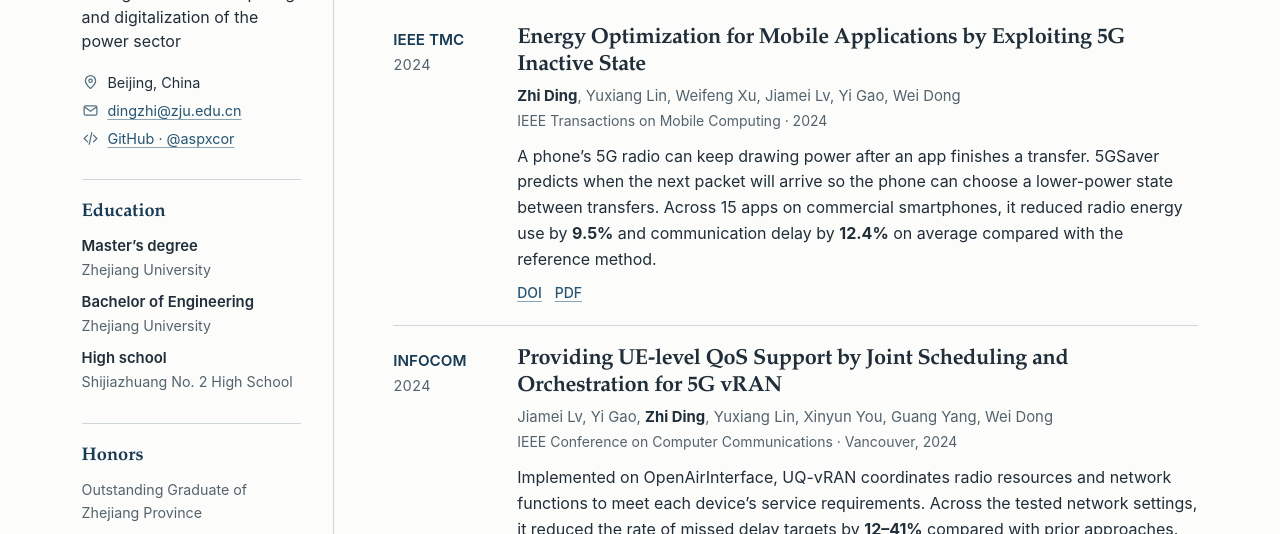
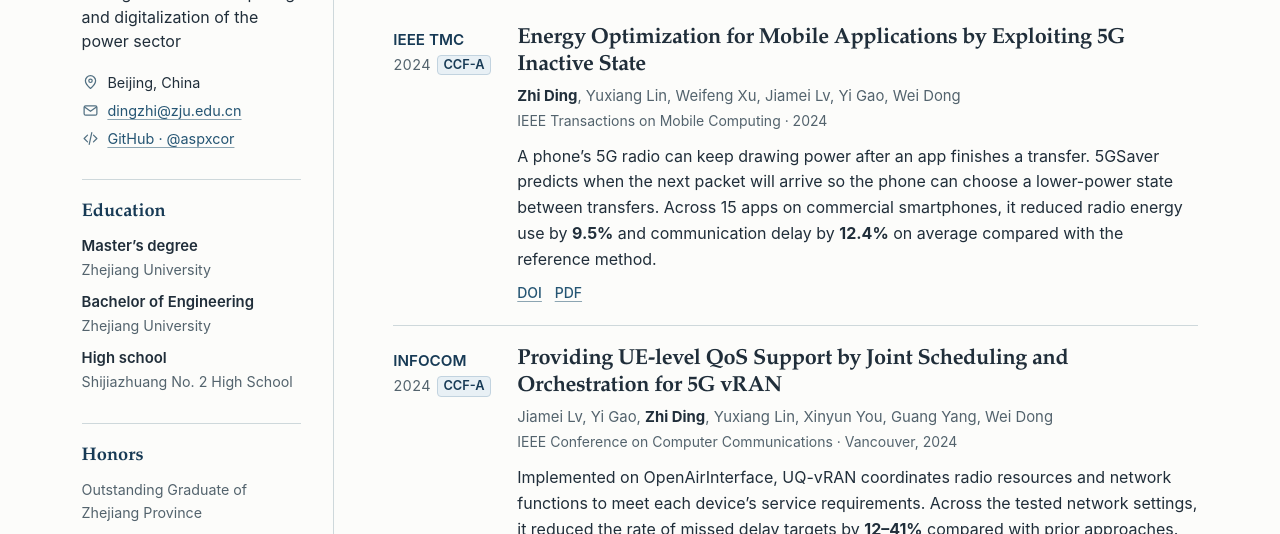
Before and after one commit to aspxcor/aspxcor.github.io, a plain HTML site: page index.html in a window 1280 px wide. Shown: the part 418-952 px from the top of the page. Drawn offline with Linux system fonts and the light colour scheme.

Commit message:
Mark IEEE TMC and INFOCOM publications as CCF-A

```diff
--- a/index.html
+++ b/index.html
@@ -53,7 +53,10 @@
         <div class="section-heading"><h2 id="research">Selected publications</h2></div>
 
         <article class="paper" id="paper-5gsaver">
-          <div class="venue"><b>IEEE TMC</b><time datetime="2024">2024</time></div>
+          <div class="venue">
+            <b>IEEE TMC</b>
+            <div class="venue-meta"><time datetime="2024">2024</time><span class="ccf-rank">CCF-A</span></div>
+          </div>
           <div>
             <h3 lang="en"><a href="https://doi.org/10.1109/TMC.2024.3377696">Energy Optimization for Mobile Applications by Exploiting 5G Inactive State</a></h3>
 
@@ -64,7 +67,10 @@
           </div>
         </article>
         <article class="paper" id="paper-uq-vran">
-          <div class="venue"><b>INFOCOM</b><time datetime="2024">2024</time></div>
+          <div class="venue">
+            <b>INFOCOM</b>
+            <div class="venue-meta"><time datetime="2024">2024</time><span class="ccf-rank">CCF-A</span></div>
+          </div>
           <div>
             <h3 lang="en"><a href="https://doi.org/10.1109/INFOCOM52122.2024.10621408">Providing UE-level QoS Support by Joint Scheduling and Orchestration for 5G vRAN</a></h3>
 
@@ -75,7 +81,10 @@
           </div>
         </article>
         <article class="paper" id="paper-smarttask">
-          <div class="venue"><b>CWSN</b><time datetime="2024">2024</time></div>
+          <div class="venue">
+            <b>CWSN</b>
+            <div class="venue-meta"><time datetime="2024">2024</time></div>
+          </div>
           <div>
             <h3 lang="en"><a href="https://doi.org/10.1007/978-981-96-2186-6_6">SmartTask: Efficient Dispatching for Low-Latency Tasks on Dynamic Edge Networks</a></h3>
 
--- a/style.css
+++ b/style.css
@@ -59,6 +59,16 @@ nav a[aria-current="location"]::after { content:''; position:absolute; left:0;ri
 .venue { padding-top:.13rem; }
 .venue b { font:600 .95rem/1.3 var(--sans); color:var(--navy); }
 .venue time { display:block; color:var(--muted);font:400 .9rem/1.7 var(--sans);font-variant-numeric:tabular-nums; }
+.venue-meta { display:flex; align-items:center; gap:.4rem; }
+.ccf-rank {
+  padding:.08rem .34rem;
+  border:1px solid #c2d3df;
+  border-radius:4px;
+  background:#e8f0f5;
+  color:var(--navy);
+  font:600 .8rem/1.25 var(--sans);
+  white-space:nowrap;
+}
 .paper h3 { font:600 clamp(1.17rem,1.7vw,1.45rem)/1.23 var(--serif);letter-spacing:-.018em; }
 .paper h3 a { color:var(--ink);text-decoration:none; }
 .paper h3 a:hover { text-decoration:underline;color:var(--link); }
```
Also changed, not shown: zh.html (+12 -3 lines).
